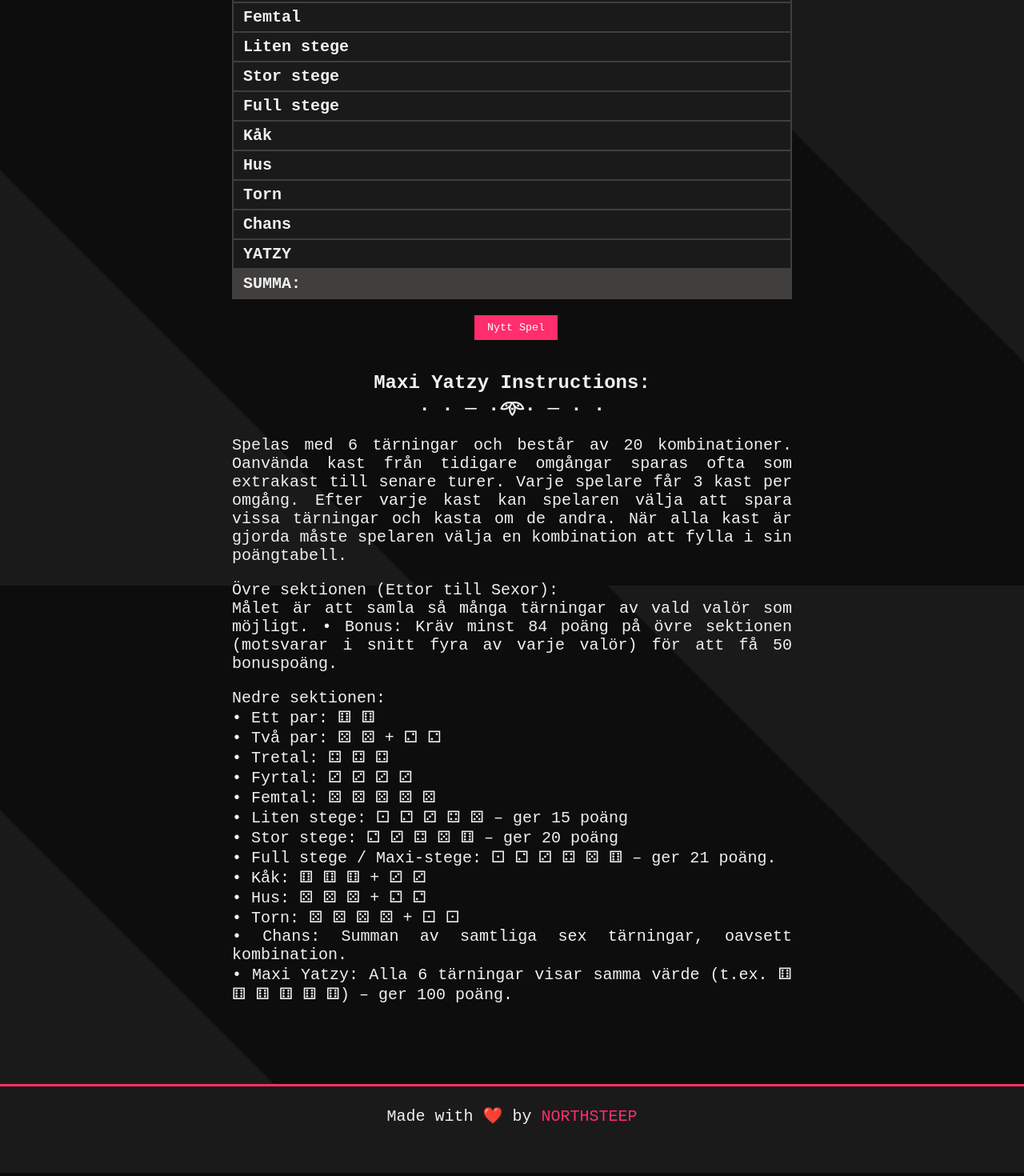
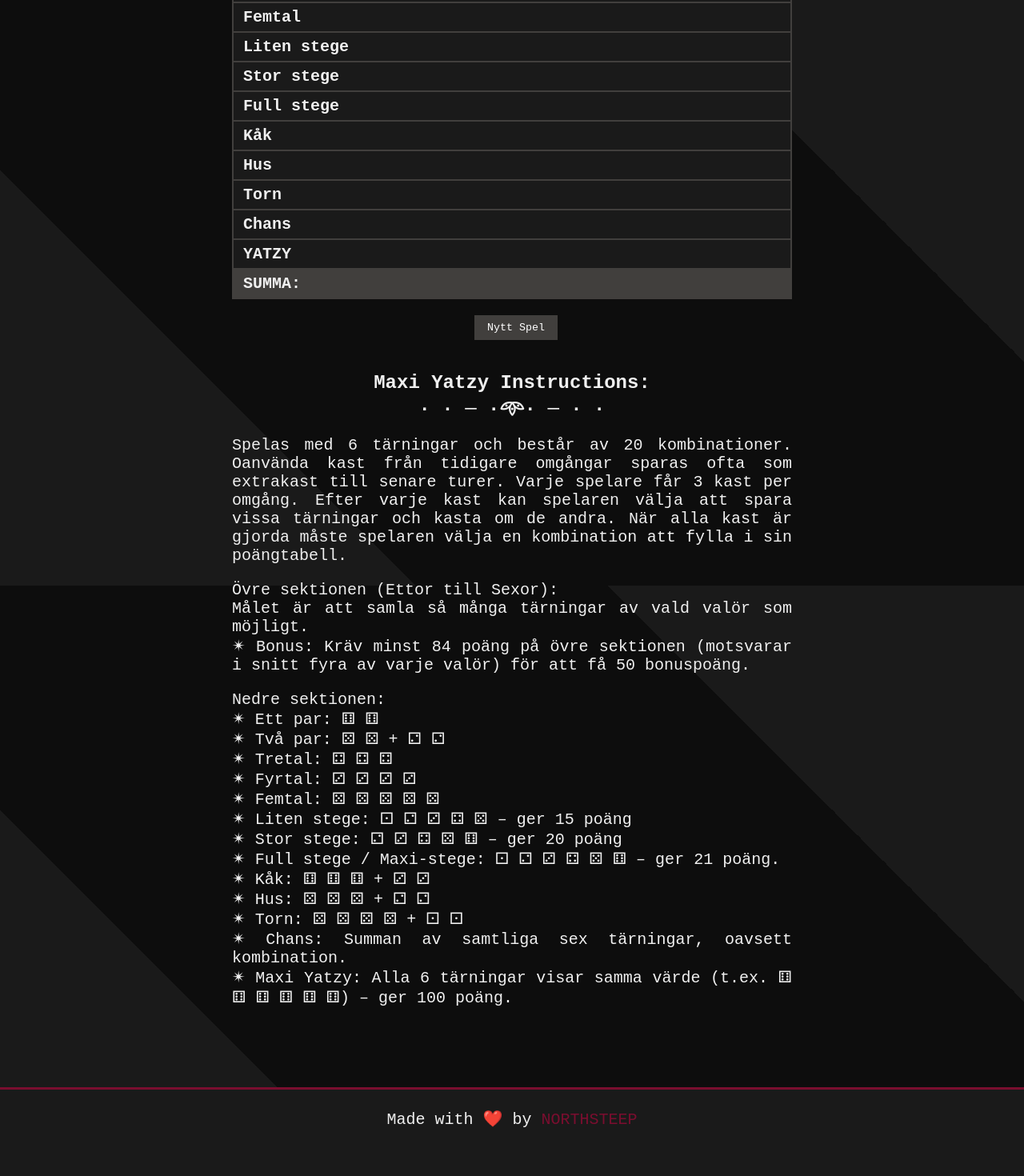
Before and after one commit to codebyNorthsteep/emo-yatzy, a Vue app: page /maxi-yatzy in a window 1280 px wide. Shown: the part 868-2338 px from the top of the page at 80% size. Built offline with nearby package versions, Linux system fonts and the light colour scheme; a web font is replaced by a local one.

Commit message:
feat: update styling for headers and buttons; enhance instruction formatting for clarity

```diff
--- a/src/App.vue
+++ b/src/App.vue
@@ -57,8 +57,8 @@ header {
 
 h1 {
   font-family: "Aboreto", cursive;
-  color: var(--emo-accent);
-  text-shadow: 0 0 12px rgba(255, 46, 108, 0.5);
+  color: var(--emo-text);
+  text-shadow: 0 0 12px rgba(204, 196, 198, 0.5);
   margin: 0;
 }
 
--- a/src/assets/main.css
+++ b/src/assets/main.css
@@ -4,8 +4,8 @@
   --emo-bakgrund: #0d0d0d;
   --emo-yta: #1a1a1a;
   --emo-text: #f0f0f0;
-  --emo-accent: #ff2e6c;
-  --emo-accent-mork: #d4004f;
+  --emo-accent: #7a0e2f;
+  --emo-accent-mork: #380518;
   --emo-border: #333;
 }
 
@@ -13,24 +13,24 @@ body {
   background-image:
     linear-gradient(
       45deg,
-      #1a1a1a 25%,
+    var(--emo-yta) 25%,
       transparent 25%,
       transparent 75%,
-      #1a1a1a 75%
+      var(--emo-yta) 75%
     ),
     linear-gradient(
       45deg,
-      #1a1a1a 25%,
+      var(--emo-yta) 25%,
       transparent 25%,
       transparent 75%,
-      #1a1a1a 75%
+      var(--emo-yta) 75%
     );
   background-size: 30px 30px;
   background-position:
     0 0,
     15px 15px;
   background-attachment: fixed;
-  background-color: #0d0d0d; /* mörkare bas bakom mönstret */
+  background-color: var(--emo-bakgrund); /* mörkare bas bakom mönstret */
   min-height: 100vh;
   margin: 0;
 }
--- a/src/assets/yatzyTables.css
+++ b/src/assets/yatzyTables.css
@@ -43,7 +43,7 @@ input {
 
 button {
   padding: 0.5rem 1rem;
-  background-color: #ff2e6c;
+  background-color: #413f3d;
   color: white;
   border: none;
   cursor: pointer;
@@ -52,7 +52,7 @@ button {
 }
 
 button:hover {
-  background-color: #e6005c;
+  background-color: var(--emo-accent);
 }
 
 #terminate-button {
--- a/src/components/MaxiInstructions.vue
+++ b/src/components/MaxiInstructions.vue
@@ -9,26 +9,25 @@
     </p>
     <p>
       Övre sektionen (Ettor till Sexor): <br />
-      Målet är att samla så många tärningar av vald valör som möjligt. • Bonus:
-      Kräv minst 84 poäng på övre sektionen (motsvarar i snitt fyra av varje
+      Målet är att samla så många tärningar av vald valör som möjligt.<br />
+      ✴︎ Bonus: Kräv minst 84 poäng på övre sektionen (motsvarar i snitt fyra av varje
       valör) för att få 50 bonuspoäng.
     </p>
     <p>
       Nedre sektionen:<br />
-      • Ett par: ⚅ ⚅<br />
-      • Två par: ⚄ ⚄ + ⚁ ⚁<br />
-      • Tretal: ⚃ ⚃ ⚃<br />
-      • Fyrtal: ⚂ ⚂ ⚂ ⚂<br />
-      • Femtal: ⚄ ⚄ ⚄ ⚄ ⚄<br />
-      • Liten stege: ⚀ ⚁ ⚂ ⚃ ⚄ – ger 15 poäng<br />
-      • Stor stege: ⚁ ⚂ ⚃ ⚄ ⚅ – ger 20 poäng<br />
-      • Full stege / Maxi-stege: ⚀ ⚁ ⚂ ⚃ ⚄ ⚅ – ger 21 poäng.<br />
-
-      • Kåk: ⚅ ⚅ ⚅ + ⚂ ⚂<br />
-      • Hus: ⚄ ⚄ ⚄ + ⚁ ⚁<br />
-      • Torn: ⚄ ⚄ ⚄ ⚄ + ⚀ ⚀<br />
-      • Chans: Summan av samtliga sex tärningar, oavsett kombination.<br />
-      • Maxi Yatzy: Alla 6 tärningar visar samma värde (t.ex. ⚅ ⚅ ⚅ ⚅ ⚅ ⚅) – ger
+      ✴︎ Ett par: ⚅ ⚅<br />
+      ✴︎ Två par: ⚄ ⚄ + ⚁ ⚁<br />
+      ✴︎ Tretal: ⚃ ⚃ ⚃<br />
+      ✴︎ Fyrtal: ⚂ ⚂ ⚂ ⚂<br />
+      ✴︎ Femtal: ⚄ ⚄ ⚄ ⚄ ⚄<br />
+      ✴︎ Liten stege: ⚀ ⚁ ⚂ ⚃ ⚄ – ger 15 poäng<br />
+      ✴︎ Stor stege: ⚁ ⚂ ⚃ ⚄ ⚅ – ger 20 poäng<br />
+      ✴︎ Full stege / Maxi-stege: ⚀ ⚁ ⚂ ⚃ ⚄ ⚅ – ger 21 poäng.<br />
+      ✴︎ Kåk: ⚅ ⚅ ⚅ + ⚂ ⚂<br />
+      ✴︎ Hus: ⚄ ⚄ ⚄ + ⚁ ⚁<br />
+      ✴︎ Torn: ⚄ ⚄ ⚄ ⚄ + ⚀ ⚀<br />
+      ✴︎ Chans: Summan av samtliga sex tärningar, oavsett kombination.<br />
+      ✴︎ Maxi Yatzy: Alla 6 tärningar visar samma värde (t.ex. ⚅ ⚅ ⚅ ⚅ ⚅ ⚅) – ger
       100 poäng.
     </p>
   </div>
--- a/src/components/StandardForm.vue
+++ b/src/components/StandardForm.vue
@@ -16,7 +16,12 @@ const {
 <template>
   <div class="form-container">
     <form @submit.prevent="addPlayer">
-      <input class="player-input" type="text" v-model="playerName" placeholder="Skriv in spelarnamn.."/>
+      <input
+        class="player-input"
+        type="text"
+        v-model="playerName"
+        placeholder="Skriv in spelarnamn.."
+      />
       <button type="submit">Add Player</button>
     </form>
   </div>
@@ -144,7 +149,7 @@ const {
       </tr>
     </tbody>
   </table>
-  <button id="terminate-button" type="button" @click="terminateGame">
-    Nytt Spel
-  </button>
+  <div id="terminate-button">
+    <button type="button" @click="terminateGame">Nytt Spel</button>
+  </div>
 </template>
--- a/src/components/StandardInstructions.vue
+++ b/src/components/StandardInstructions.vue
@@ -10,20 +10,20 @@
     <p>
       Övre sektionen (Ettor till Sexor): <br />
       Målet är att samla så många tärningar av vald valör som möjligt. <br />
-      • Bonus: Kräv minst 63 poäng på övre sektionen (motsvarar i snitt tre av
+      ✴︎ Bonus: Kräv minst 63 poäng på övre sektionen (motsvarar i snitt tre av
       varje valör) för att få 50 bonuspoäng.
     </p>
     <p>
       Nedre sektionen:<br />
-      • Ett par: ⚅ ⚅<br />
-      • Två par: ⚄ ⚄ + ⚁ ⚁<br />
-      • Tretal: ⚃ ⚃ ⚃<br />
-      • Fyrtal: ⚂ ⚂ ⚂ ⚂<br />
-      • Liten stege: ⚀ ⚁ ⚂ ⚃ ⚄ – ger 15 poäng<br />
-      • Stor stege: ⚁ ⚂ ⚃ ⚄ ⚅ – ger 20 poäng<br />
-      • Kåk: ⚅ ⚅ ⚅ + ⚂ ⚂<br />
-      • Chans: Summan av samtliga fem tärningar, oavsett kombination.<br />
-      • Yatzy: ⚅ ⚅ ⚅ ⚅ ⚅ – ger 50 poäng.
+      ✴︎ Ett par: ⚅ ⚅<br />
+      ✴︎ Två par: ⚄ ⚄ + ⚁ ⚁<br />
+      ✴︎ Tretal: ⚃ ⚃ ⚃<br />
+      ✴︎ Fyrtal: ⚂ ⚂ ⚂ ⚂<br />
+      ✴︎ Liten stege: ⚀ ⚁ ⚂ ⚃ ⚄ – ger 15 poäng<br />
+      ✴︎ Stor stege: ⚁ ⚂ ⚃ ⚄ ⚅ – ger 20 poäng<br />
+      ✴︎ Kåk: ⚅ ⚅ ⚅ + ⚂ ⚂<br />
+      ✴︎ Chans: Summan av samtliga fem tärningar, oavsett kombination.<br />
+      ✴︎ Yatzy: ⚅ ⚅ ⚅ ⚅ ⚅ – ger 50 poäng.
     </p>
   </div>
 </template>
```
Also changed, not shown: src/components/MaxiForm.vue (+13 -6 lines).
